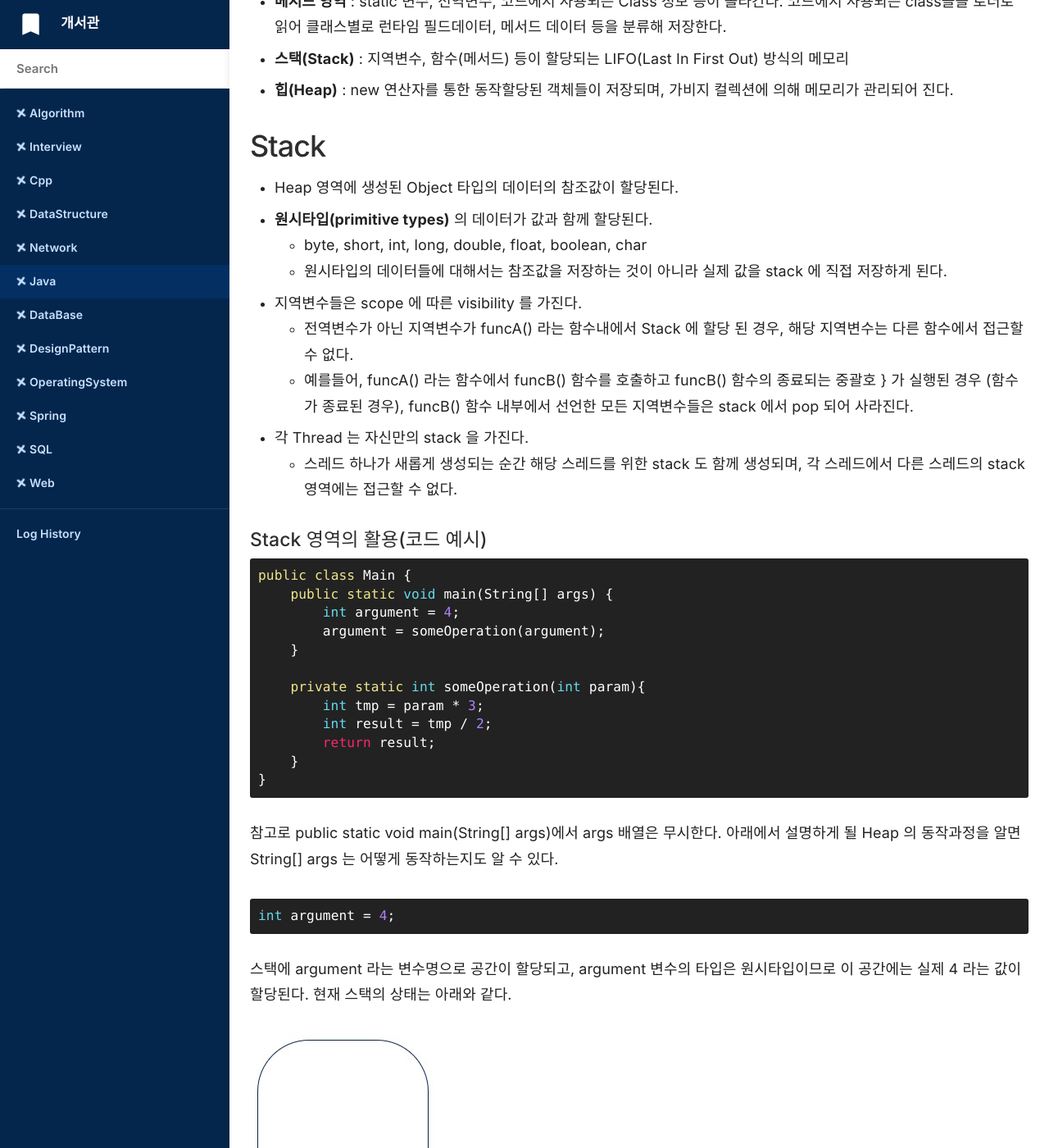
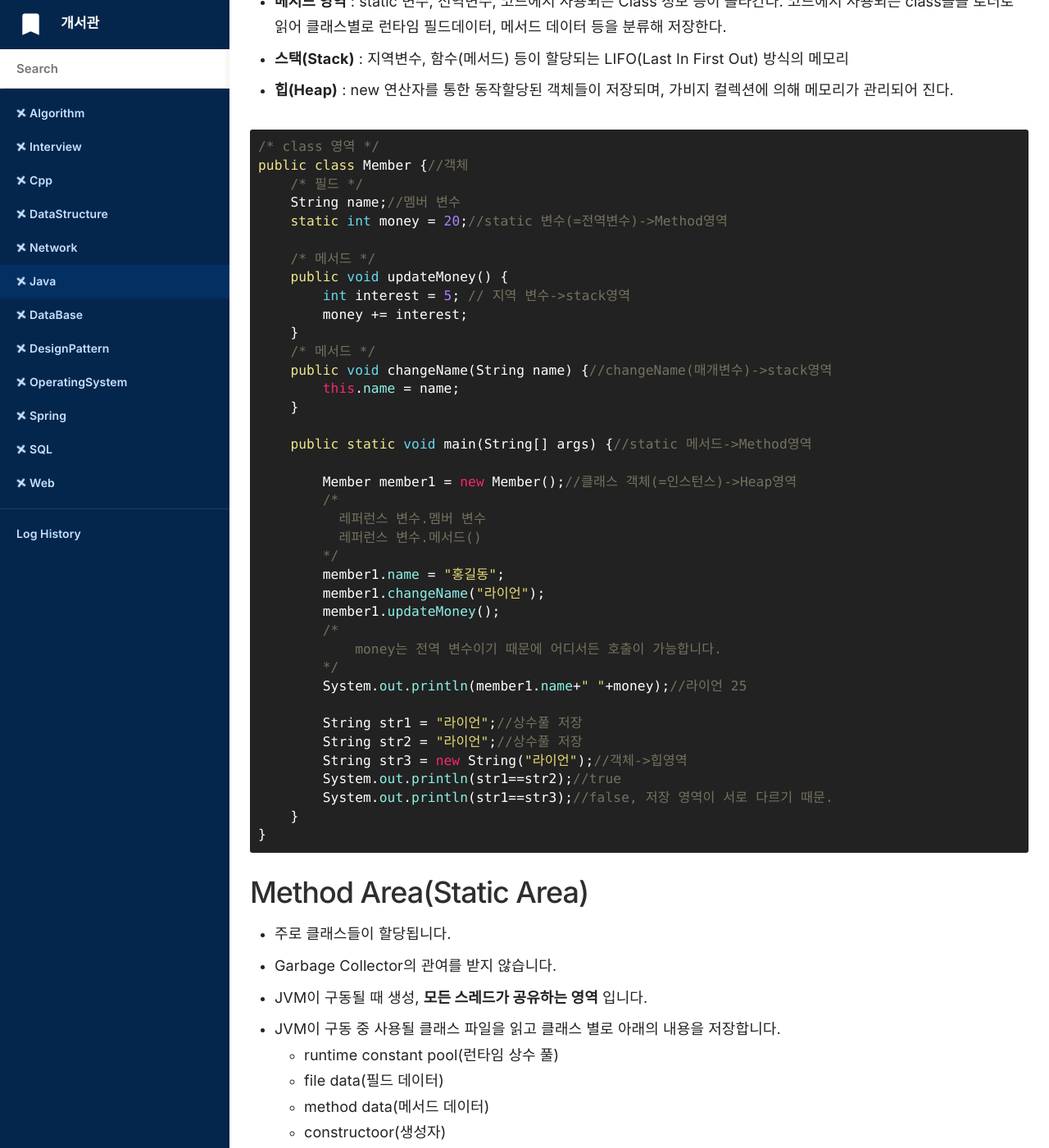
Before and after one commit to doorisopen/record, a Jekyll site: the page built from _docs/Java/2020-06-04-java-memory-mamagement.md, in a window 1280 px wide and 1400 px high, scrolled down 594 px. Shown: the whole window at 82% size. Built offline with Jekyll 4.4.1, drawn with Linux system fonts in a browser that asks for light colours; nearby versions of some CDN libraries; some web fonts are replaced; comment, search, counter and statistics services are not loaded; some of the changed text lies outside the part shown.

Commit message:
[Update] 2020-09-17 Java Add contents

````diff
--- a/_docs/Java/2020-06-04-java-memory-mamagement.md
+++ b/_docs/Java/2020-06-04-java-memory-mamagement.md
@@ -17,6 +18,58 @@ order: 1
 * __메서드 영역__ : static 변수, 전역변수, 코드에서 사용되는 Class 정보 등이 올라간다. 코드에서 사용되는 class들을 로더로 읽어 클래스별로 런타임 필드데이터, 메서드 데이터 등을 분류해 저장한다.
 * __스택(Stack)__ : 지역변수, 함수(메서드) 등이 할당되는 LIFO(Last In First Out) 방식의 메모리
 * __힙(Heap)__ : new 연산자를 통한 동작할당된 객체들이 저장되며, 가비지 컬렉션에 의해 메모리가 관리되어 진다.
+
+```java
+/* class 영역 */
+public class Member {//객체
+    /* 필드 */
+    String name;//멤버 변수
+    static int money = 20;//static 변수(=전역변수)->Method영역
+
+    /* 메서드 */
+    public void updateMoney() {
+        int interest = 5; // 지역 변수->stack영역
+        money += interest;
+    }
+    /* 메서드 */
+    public void changeName(String name) {//changeName(매개변수)->stack영역
+        this.name = name;
+    }
+
+    public static void main(String[] args) {//static 메서드->Method영역
+
+        Member member1 = new Member();//클래스 객체(=인스턴스)->Heap영역
+        /*
+          레퍼런스 변수.멤버 변수
+          레퍼런스 변수.메서드()
+        */
+        member1.name = "홍길동";
+        member1.changeName("라이언");
+        member1.updateMoney();
+        /*
+            money는 전역 변수이기 때문에 어디서든 호출이 가능합니다.
+        */
+        System.out.println(member1.name+" "+money);//라이언 25
+
+        String str1 = "라이언";//상수풀 저장
+        String str2 = "라이언";//상수풀 저장
+        String str3 = new String("라이언");//객체->힙영역
+        System.out.println(str1==str2);//true
+        System.out.println(str1==str3);//false, 저장 영역이 서로 다르기 때문.
+    }
+}
+```
+
+## Method Area(Static Area)
+* 주로 클래스들이 할당됩니다.
+* Garbage Collector의 관여를 받지 않습니다.
+* JVM이 구동될 때 생성, __모든 스레드가 공유하는 영역__ 입니다.
+* JVM이 구동 중 사용될 클래스 파일을 읽고 클래스 별로 아래의 내용을 저장합니다.
+  + runtime constant pool(런타임 상수 풀)
+  + file data(필드 데이터)
+  + method data(메서드 데이터)
+  + constructoor(생성자)
+* static 키워드가 붙은 변수, 메서드들은 이 영역에 해당합니다.
 
 ## Stack
 * Heap 영역에 생성된 Object 타입의 데이터의 참조값이 할당된다.
@@ -81,11 +134,45 @@ argument 변수는 4 로 초기화 되었지만, 함수의 실행결과인 6 이
 
 ## Heap
 * Heap 영역에는 주로 긴 생명주기를 가지는 데이터들이 저장된다.
-  + 대부분의 오브젝트는 크기가 크고, 서로 다른 코드블럭에서 공유되는 * 경우가 많다
+  + 대부분의 오브젝트는 크기가 크고, 서로 다른 코드블럭에서 공유되는 경우가 많다
 * 애플리케이션의 모든 메모리 중 stack 에 있는 데이터를 제외한 부분이라고 보면 된다.
-* 모든 Object 타입(Integer, String, ArrayList, ...)은 heap 영역에 생성된다.
-* 몇개의 스레드가 존재하든 상관없이 단 하나의 heap 영역만 존재한다.
-* Heap 영역에 있는 오브젝트들을 가리키는 레퍼런스 변수가 stack 에 올라가게 된다.
+* __모든 Object 타입__ (Integer, String, ArrayList, ...)은 heap 영역에 생성된다.
+* 몇개의 스레드가 존재하든 상관없이 __단 하나의 heap 영역만 존재__ 한다.
+* Heap 영역에 있는 오브젝트들을 가리키는 __레퍼런스 변수가 stack 에 올라가게 된다.__
+
+
+#### 레퍼런스(Reference) 변수란?
+
+메모리상에 생성된 클래스를 __클래스 객체__ 혹은 __인스턴스(instance)__ 라고 합니다. 코드로 보면 아래와 같습니다.
+
+```java
+Member member = new Member();
+```
+
+__레퍼런스 변수__ 는 이렇게 메모리상에 생성된 __클래스 객체 혹은 인스턴스를 가리키는데 사용되는 변수__ 입니다. 위의 코드에서는 __member가 레퍼런스 변수에 해당__ 합니다.
+
+모든 인스턴스는 레퍼런스 변수만을 통해서 사용이 가능합니다. __레퍼런스 변수는__ 일반적인 프리미티브 변수처럼 데이터를 넣어두는 변수가 아니고 __인스턴스(클래스 객체)를 가리키는 값__ 입니다.
+
+__레퍼런스 변수는__ 인스턴스의 멤버 변수와 메서드를 아래의 코드와 같이 접근할 수 있습니다.
+
+```java
+public class Member {
+    String name;
+    int age;
+    public void setName(String name) {
+      this.name = name;
+    }
+    public void setAge(int age) {
+      this.age = age;
+    }
+    public static void main(String[] args) {
+      Member member = new Member();
+      member.setName("홍길동");//레퍼런스 변수.메서드
+      member.setAge(20);
+      System.out.println(member.name+" "+member.age);//홍길동 20
+    }
+}
+```
 
 #### Heap 영역의 활용(코드 예시)
 
````
Also changed, not shown: other parts of _docs/Java/2020-06-04-java-memory-mamagement.md (+5 -2 lines).
